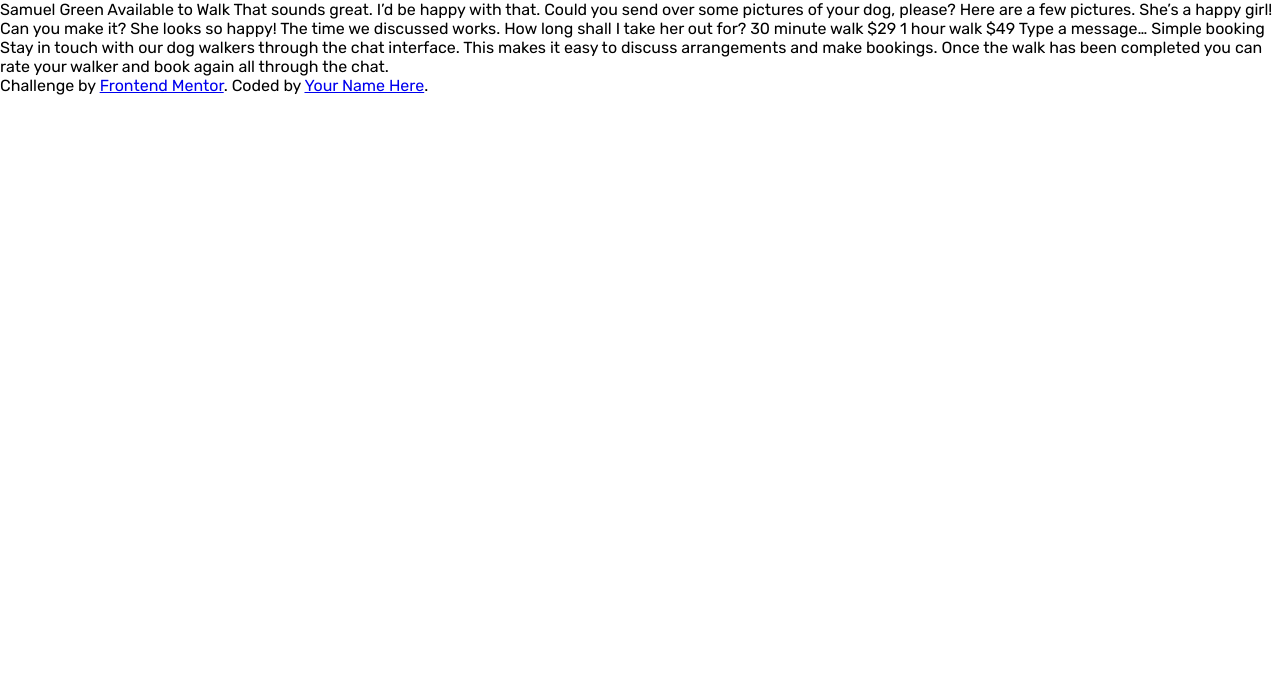
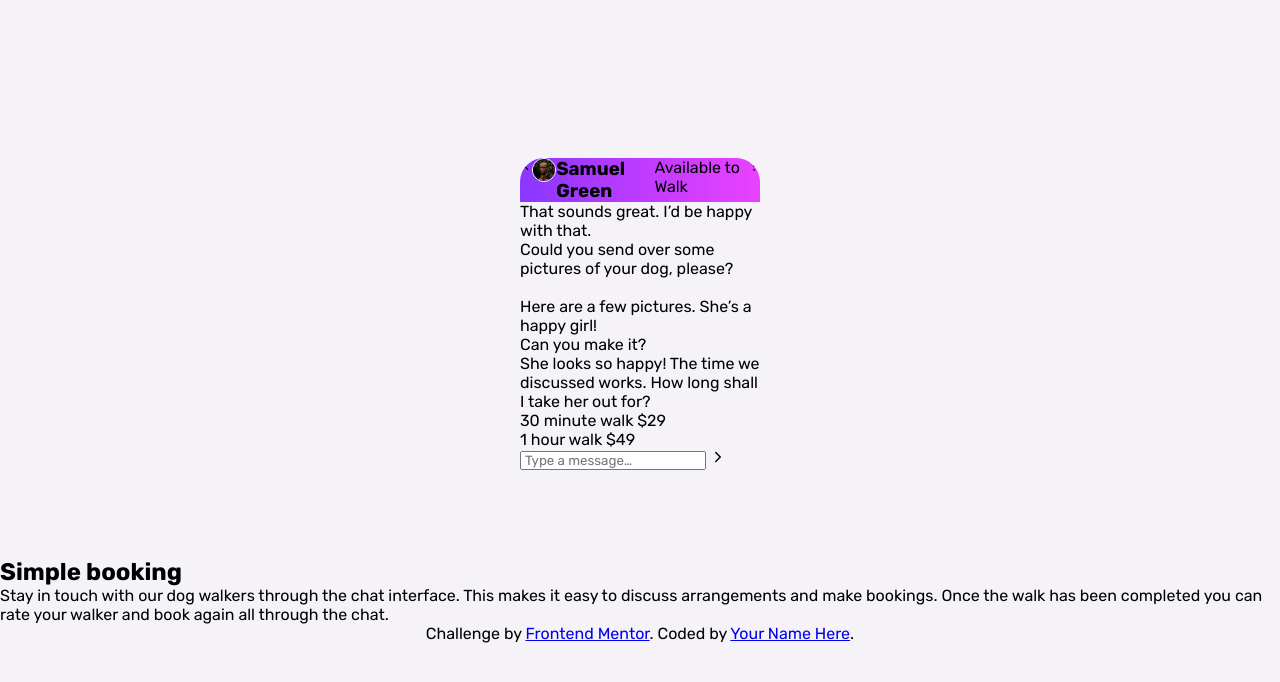
Before and after one commit to LinaEspinosa/chat-app-css-illustration-master, a plain HTML site: page index.html in a window 1280 px wide. Drawn offline with nearby package versions, Linux system fonts and the light colour scheme.

Commit message:
Se crea estructura HTML y se dan algunos estilos

```diff
--- a/css/style.css
+++ b/css/style.css
@@ -1,5 +1,14 @@
 :root{
     --fuente:'Rubik', sans-serif;
+    --paleViolet:Pale Violet (sub-heading at the top of the app UI): hsl(276, 100%, 81%);
+    --moderateViolet:hsl(276, 55%, 52%);
+    --darkViolet:hsl(271, 15%, 43%);
+    --grayishBlue:hsl(206, 6%, 79%);
+    --desaturatedViolet:hsl(271, 36%, 24%);
+    --darkGrayish:hsl(270, 7%, 64%);
+    --lightGrayish: hsl(270, 20%, 96%);
+    --white: #ffffff;
+
 
 }
 
@@ -9,3 +18,52 @@
     box-sizing: border-box;
     font-family:var(--fuente);
 }
+
+body{
+    width:100%;
+    height:100vh;
+    display: flex;
+    flex-direction: column;
+    justify-content:center;
+    align-items: center;
+    background-color:var(--lightGrayish);
+}
+
+.container{
+    background-color:var(--white);
+    width: 15rem;
+    height:25rem;
+    border-radius:1.5rem;
+    display:flex;
+    flex-direction: column;
+    justify-content: center;
+    align-items: center;
+    /* padding:.5rem; */
+    overflow:hidden;
+
+}
+
+.container .chat-app{
+    background-color:var(--lightGrayish);
+    width: 15rem;
+    height:25rem;
+    /* padding:1rem; */
+    /* display: flex;
+    flex-direction: column;
+    justify-content: center;
+    align-items: center; */
+
+}
+
+.container .chat-app .data-contact{
+    background-image: linear-gradient(to left, #e942ff, #d43eff, #bd3bff, #a439ff, #8838ff);
+    display: flex;
+}
+
+.container .chat-app .data-contact .avatar{
+    width: 1.5rem;
+    height: 1.5rem;
+    border-radius:50%;
+    border: 1px solid var(--white);
+
+}
--- a/index.html
+++ b/index.html
@@ -19,38 +19,71 @@
 </head>
 
 <body>
+  <div class="container">
+    <div class="chat-app">
+      <div class="data-contact">
+        <ion-icon class="icon-top" name="chevron-back-outline"></ion-icon>
+        <img class="avatar" src="./assets/images/avatar.jpg" alt="">
+        <h3>Samuel Green</h3>
+        <span>Available to Walk</span>
+        <ion-icon class="icon-right" name="ellipsis-vertical-outline"></ion-icon>
+      </div>
 
-  Samuel Green
-  Available to Walk
+      <div class="message-received">
+        <p> That sounds great. I’d be happy with that.
+        </p>
+        <p> Could you send over some pictures of your dog, please?
+        </p>
+      </div>
+      <div class="message-sent">
+        <picture class="img-sent">
+          <img src="" alt="">
+          <img src="" alt="">
+          <img src="" alt="">
+        </picture>
+        <p>Here are a few pictures. She’s a happy girl!
+        </p>
+        <p> Can you make it?
+        </p>
+      </div>
+      <div class="message-received">
+        <p>
+          She looks so happy! The time we discussed works. How long shall I take her out for?
+        </p>
+      </div>
+      <div class="price-time">
+        <p> 30 minute walk
+          <span>$29</span>
+        </p>
+        <p> 1 hour walk
+          <span>$49</span>
+        </p>
+      </div>
+      <div class="input-message">
+        <input type="text" placeholder=" Type a message…">
+        <ion-icon name="chevron-forward-outline"></ion-icon>
+      </div>
+    </div>
+  </div>
+  <div class="booking">
+    <h2>Simple booking</h2>
+    <p class="booking-text">
+      Stay in touch with our dog walkers through the chat interface. This makes it easy to
+      discuss arrangements and make bookings. Once the walk has been completed you can rate
+      your walker and book again all through the chat.
+    </p>
+  </div>
 
-  That sounds great. I’d be happy with that.
 
-  Could you send over some pictures of your dog, please?
 
-  Here are a few pictures. She’s a happy girl!
-
-  Can you make it?
-
-  She looks so happy! The time we discussed works. How long shall I take her out for?
-
-  30 minute walk
-  $29
-
-  1 hour walk
-  $49
-
-  Type a message…
-
-  Simple booking
-
-  Stay in touch with our dog walkers through the chat interface. This makes it easy to
-  discuss arrangements and make bookings. Once the walk has been completed you can rate
-  your walker and book again all through the chat.
 
   <div class="attribution">
     Challenge by <a href="https://www.frontendmentor.io?ref=challenge" target="_blank">Frontend Mentor</a>.
     Coded by <a href="#">Your Name Here</a>.
   </div>
+
+  <!-- ICONS -->
+  <script type="module" src="https://unpkg.com/ionicons@5.5.2/dist/ionicons/ionicons.esm.js"></script>
 </body>
 
 </html>
```
